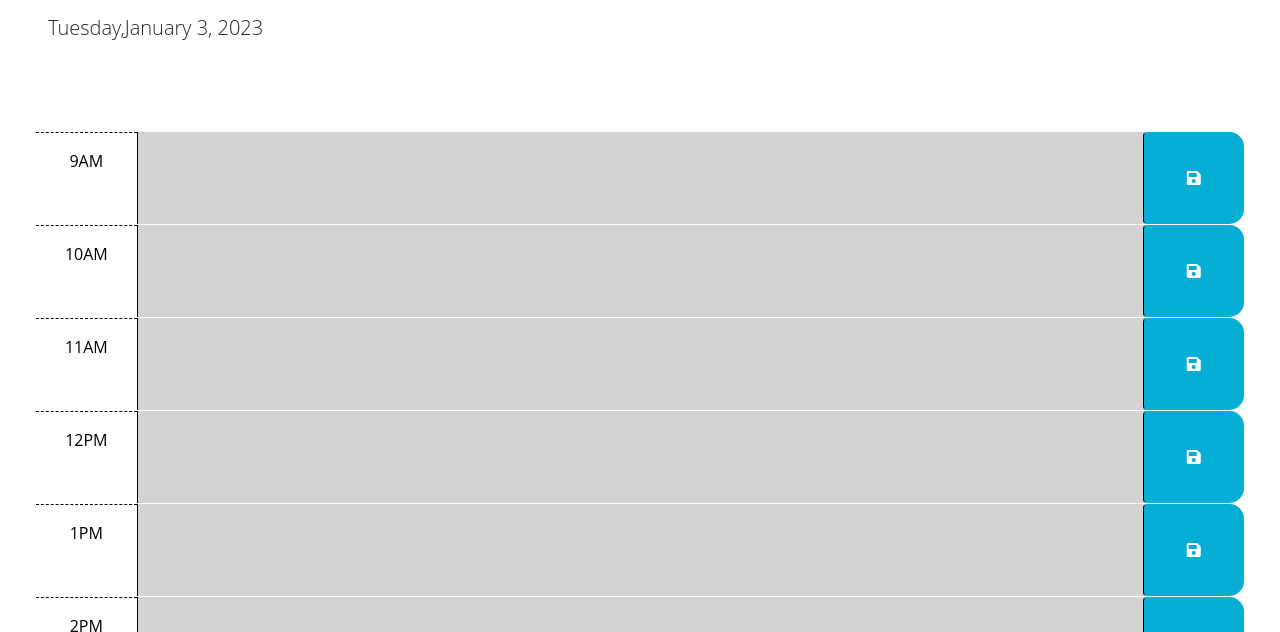
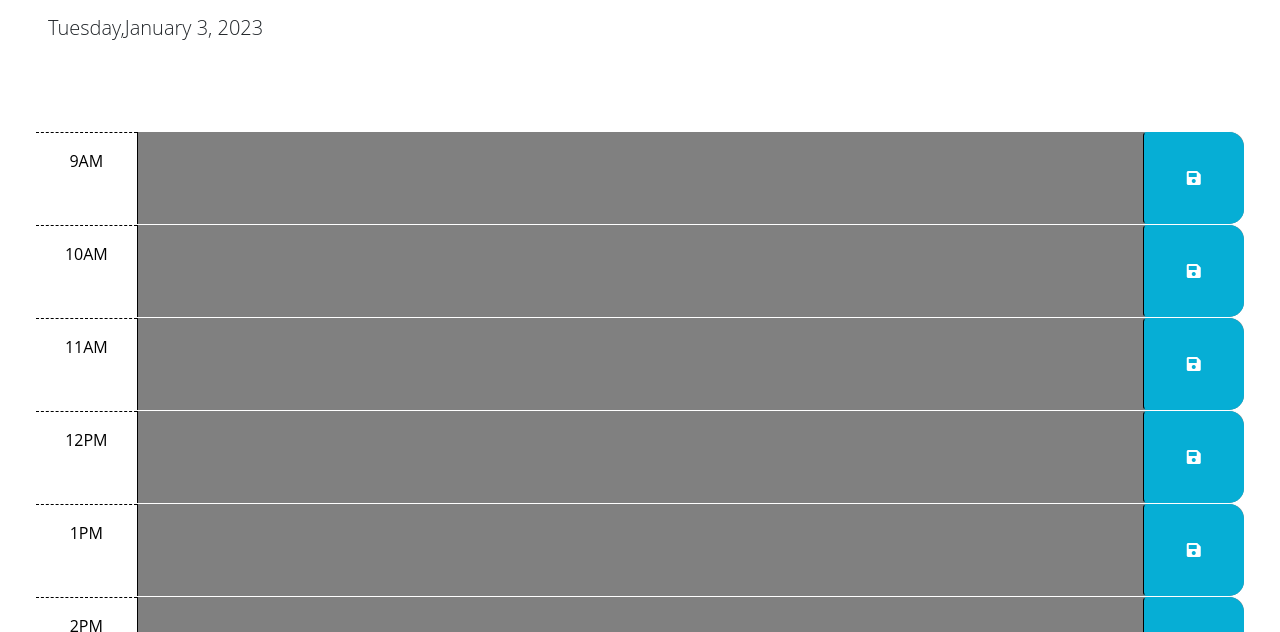
Before and after one commit to thatthembritt/workdayScheduler, a plain HTML site: page index.html in a window 1280 px wide. Shown: the part 166-798 px from the top of the page. Drawn offline with nearby package versions, Linux system fonts and the light colour scheme.

Commit message:
updated css

```diff
--- a/style.css
+++ b/style.css
@@ -1,5 +1,5 @@
 body {
-  font-family: 'Open Sans', sans-serif;
+  font-family: "Open Sans", sans-serif;
   font-size: 16px;
 }
 
@@ -31,8 +31,8 @@ textarea {
 }
 
 .past {
-  background-color: #d3d3d3;
-  color: white;
+  background-color: gray;
+  color: gray;
 }
 
 .present {
@@ -41,7 +41,7 @@ textarea {
 }
 
 .future {
-  background-color: #77dd77;
+  background-color: green;
   color: white;
 }
 
```
